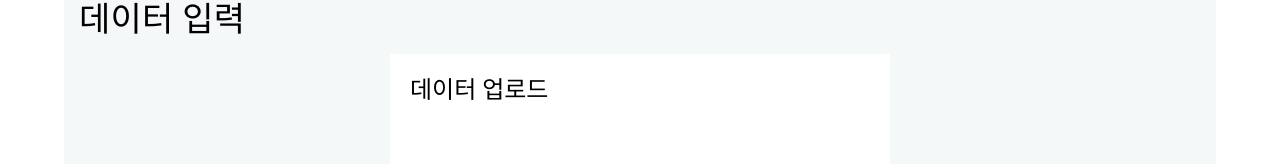
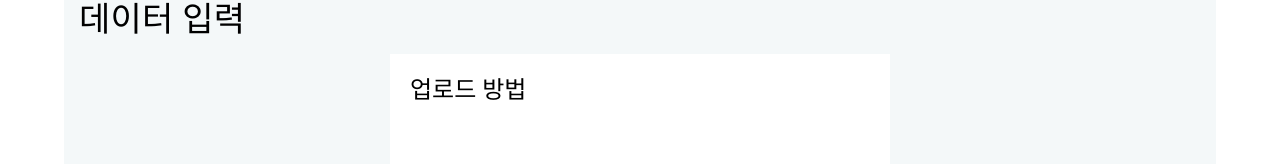
Before and after one commit to ClustProject/WSAutoMLMainWeb, a React (Create React App) app in the folder app/user-web-prototype/: page /model-learning in a window 1280 px wide. Shown: the part 372-536 px from the top of the page. Built offline with nearby package versions, Linux system fonts and the light colour scheme.

Commit message:
fix: step1 텍스트 교체 `데이터 업로드` -> `업로드 방법`

```diff
--- a/app/user-web-prototype/src/components/presentational/model-learning/data-input/DataInputBox.jsx
+++ b/app/user-web-prototype/src/components/presentational/model-learning/data-input/DataInputBox.jsx
@@ -24,7 +24,7 @@ function DataInputBox(props) {
           height: '20px'
         }}>
           <Typography variant="h5">
-            데이터 업로드
+            업로드 방법
           </Typography>
         </Box>
         <Box sx={{
```
